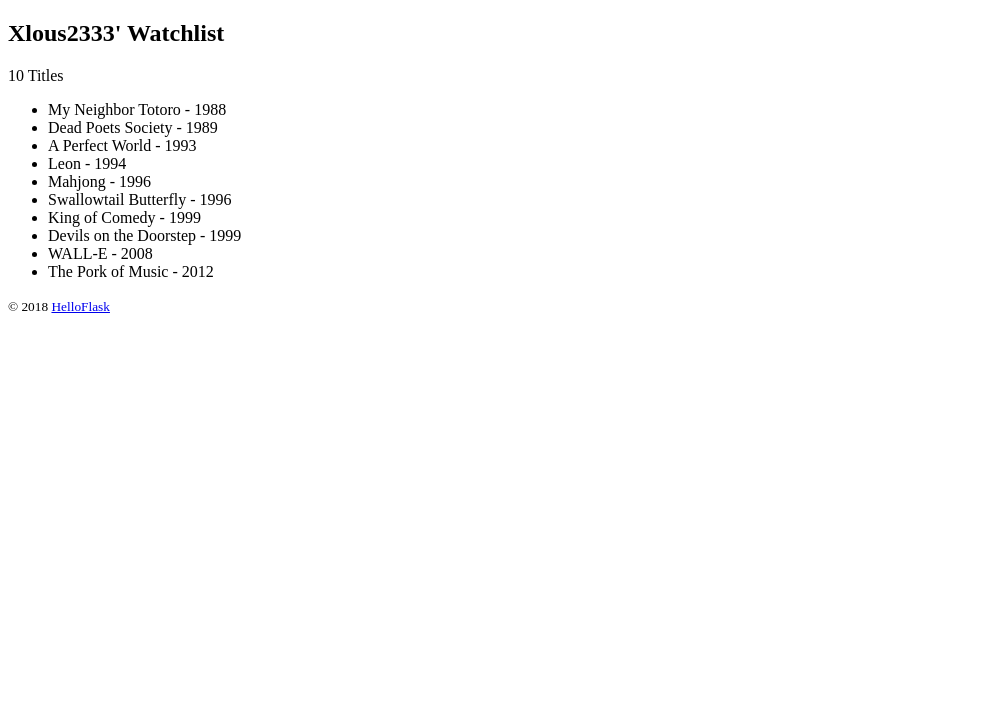
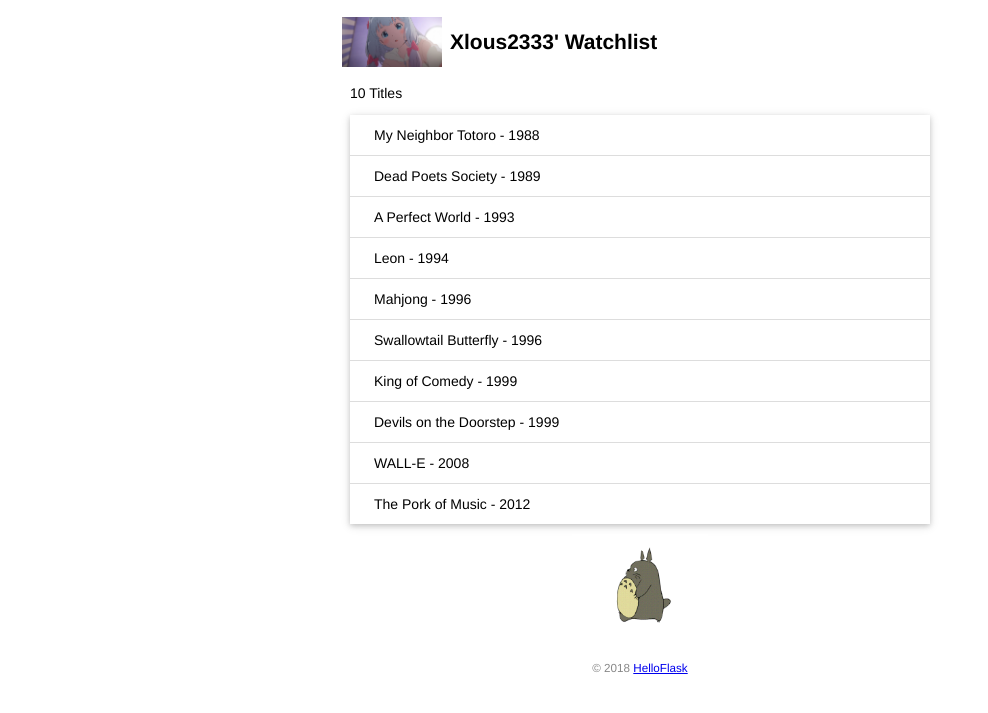
Before and after one commit to Xlous-2333/try-watchlist, a Flask app: page / in a window 1280 px wide. Shown: the top 713 px of the page, without its empty margins (0-988 px from the left). Run offline with Flask 2, Linux system fonts and the light colour scheme.

Commit message:
Add static files

```diff
--- a/app.py
+++ b/app.py
@@ -47,11 +47,11 @@ def user_page(name):  # 用户的输入不安全，需要通过escape对变量
 @app.route('/test')
 def test_url_for():
 	# 下面是一些调用示例（请访问 http://localhost:5000/test 后在命令行窗口查看输出的 URL）：
-	print(url_for('hello'))  # 生成 hello 视图函数对应的 URL，将会输出：/
+	print(url_for('hello'))  # 生成 hello 视图函数对应的 URL，将会输出：/home
 	# 注意下面两个调用是如何生成包含 URL 变量的 URL 的
 	print(url_for('user_page', name='greyli'))  # 输出：/user/greyli
 	print(url_for('user_page', name='peter'))  # 输出：/user/peter
 	print(url_for('test_url_for'))  # 输出：/test
 	# 下面这个调用传入了多余的关键字参数，它们会被作为查询字符串附加到 URL 后面。
 	print(url_for('test_url_for', num=2))  # 输出：/test?num=2
-	return 'Test page'
+	return 'Test page<br />相关信息已输出在控制台'
--- /dev/null
+++ b/static/index.css
@@ -0,0 +1,60 @@
+
+/* 页面整体 */
+body {
+    margin: auto;
+    max-width: 580px;
+    font-size: 14px;
+    font-family: Helvetica, Arial, sans-serif;
+}
+
+/* 页脚 */
+footer {
+    color: #888;
+    margin-top: 15px;
+    text-align: center;
+    padding: 10px;
+}
+
+/* 头像 */
+.avatar {
+    width: 100px;
+    position: absolute;
+    top: 50%;
+    left: -12%;
+    transform: translate(-50%, -50%);
+}
+
+/* 标题 */
+.title {
+    position: relative;
+    margin-left: 100px;
+    line-height: 50px;
+}
+
+/* 电影列表 */
+.movie-list {
+    list-style-type: none;
+    padding: 0;
+    margin-bottom: 10px;
+    box-shadow: 0 2px 5px 0 rgba(0, 0, 0, 0.16), 0 2px 10px 0 rgba(0, 0, 0, 0.12);
+}
+
+.movie-list li {
+    padding: 12px 24px;
+    border-bottom: 1px solid #ddd;
+}
+
+.movie-list li:last-child {
+    border-bottom:none;
+}
+
+.movie-list li:hover {
+    background-color: #f8f9fa;
+}
+
+/* 龙猫图片 */
+.totoro {
+    display: block;
+    margin: 0 auto;
+    height: 100px;
+}
--- a/templates/index.html
+++ b/templates/index.html
@@ -3,17 +3,20 @@
 <head>
     <meta charset="UTF-8">
     <title>{{ name }}'s Watchlist</title>
+    <link rel="icon" href="{{ url_for('static', filename='images/favicon.ico') }}">
+    <link rel="stylesheet" href="{{ url_for('static', filename='index.css') }}" type="text/css">
 </head>
 <body>
-    <h2>{{ name }}' Watchlist</h2>
+    <h2 class="title"><img alt="Avatar" class="avatar" src="{{ url_for('static', filename='images/404.jpg') }}">{{ name }}' Watchlist</h2>
     {# 使用 length 过滤器来获取 movies 变量的长度 #}
     <p>{{ movies|length }} Titles</p>
-    <ul>
+    <ul class="movie-list">
         {% for movie in movies %} {# 迭代 movies 变量 #}
         <li>{{ movie.title }} - {{ movie.year }}</li>
         {# 等同于 movie['title'] #}
         {% endfor %} {# 使用 endfor 标签结束 for 语句 #}
     </ul>
+    <img alt="Walking Totoro" class="totoro" src="{{ url_for('static', filename='images/totoro.gif') }}">
     <footer>
         <small>&copy; 2018 <a href="http://helloflask.com/book/3">HelloFlask</a></small>
     </footer>
```
Also changed, not shown: static/images/404.jpg (added), static/images/favicon.ico (added), static/images/totoro.gif (added).
